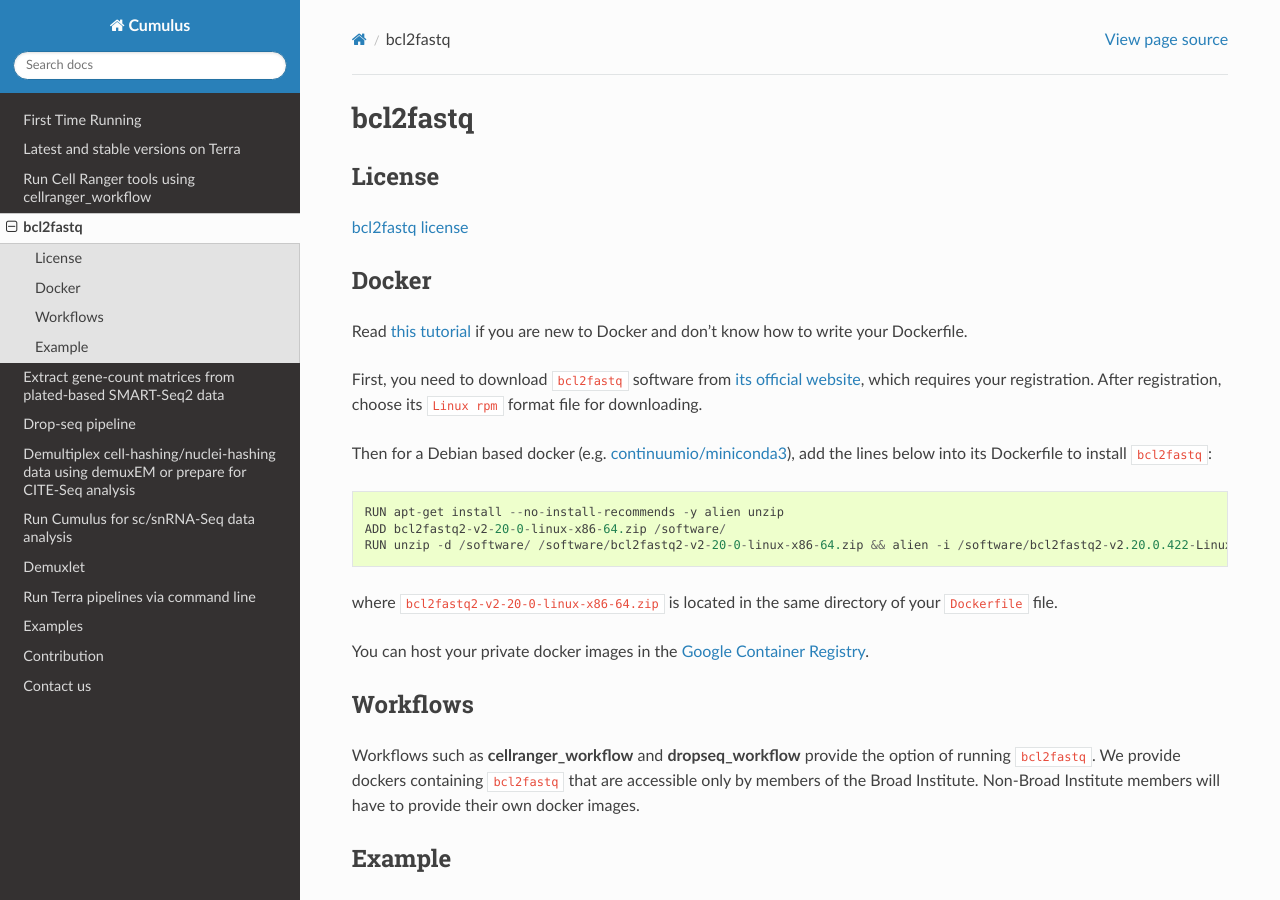
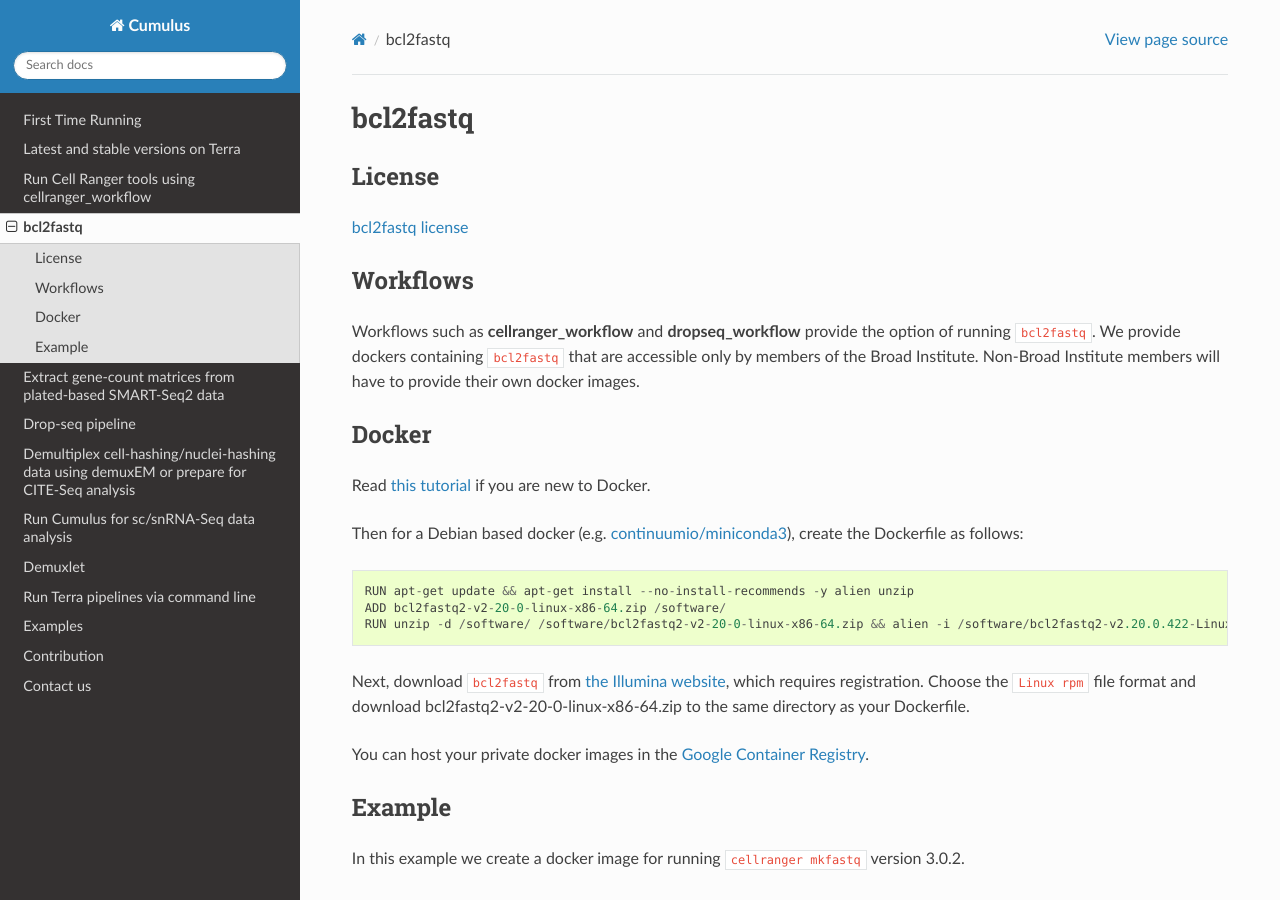
Before and after one commit to lilab-bcb/cumulus, a Sphinx documentation site: the page built from docs/bcl2fastq.rst, in a window 1280 px wide and 900 px high. Built offline with Sphinx 7.4.7 and the Read the Docs theme 2.0.0, drawn with Linux system fonts in a browser that asks for light colours.

Commit message:
Updated documentation for building bcl2fastq docker

```diff
--- a/docs/bcl2fastq.rst
+++ b/docs/bcl2fastq.rst
@@ -7,29 +7,28 @@ License
 ^^^^^^^^^
 `bcl2fastq license`_
 
-Docker
-^^^^^^^^^
-
-Read `this tutorial <https://docs.docker.com/get-started/>`_ if you are new to Docker and don't know how to write your Dockerfile.
-
-First, you need to download ``bcl2fastq`` software from `its official website <https://support.illumina.com/downloads/bcl2fastq-conversion-software-v2-20.html>`_, which requires your registration. After registration, choose its ``Linux rpm`` format file for downloading.
-
-Then for a Debian based docker (e.g. `continuumio/miniconda3 <https://hub.docker.com/r/continuumio/miniconda3>`_), add the lines below into its Dockerfile to install ``bcl2fastq``::
-
-    RUN apt-get install --no-install-recommends -y alien unzip
-    ADD bcl2fastq2-v2-20-0-linux-x86-64.zip /software/
-    RUN unzip -d /software/ /software/bcl2fastq2-v2-20-0-linux-x86-64.zip && alien -i /software/bcl2fastq2-v2.20.0.422-Linux-x86_64.rpm && rm /software/bcl2fastq2-v2*
-
-where ``bcl2fastq2-v2-20-0-linux-x86-64.zip`` is located in the same directory of your ``Dockerfile`` file.
-
-You can host your private docker images in the `Google Container Registry`_.
-
 Workflows
 ^^^^^^^^^^^^
 Workflows such as **cellranger_workflow** and **dropseq_workflow** provide the option of running ``bcl2fastq``. We provide dockers
 containing ``bcl2fastq`` that are accessible only by members of the Broad Institute. Non-Broad Institute members will have to provide
 their own docker images.
 
+Docker
+^^^^^^^^^^^^^^^
+
+Read `this tutorial <https://docs.docker.com/get-started/>`_ if you are new to Docker.
+
+Then for a Debian based docker (e.g. `continuumio/miniconda3 <https://hub.docker.com/r/continuumio/miniconda3>`_), create the Dockerfile as follows::
+
+    RUN apt-get update && apt-get install --no-install-recommends -y alien unzip
+    ADD bcl2fastq2-v2-20-0-linux-x86-64.zip /software/
+    RUN unzip -d /software/ /software/bcl2fastq2-v2-20-0-linux-x86-64.zip && alien -i /software/bcl2fastq2-v2.20.0.422-Linux-x86_64.rpm && rm /software/bcl2fastq2-v2*
+
+Next, download ``bcl2fastq`` from `the Illumina website <https://support.illumina.com/downloads/bcl2fastq-conversion-software-v2-20.html>`_,
+which requires registration. Choose the ``Linux rpm`` file format and download
+bcl2fastq2-v2-20-0-linux-x86-64.zip to the same directory as your Dockerfile.
+
+You can host your private docker images in the `Google Container Registry`_.
 
 Example
 ^^^^^^^^^
```
